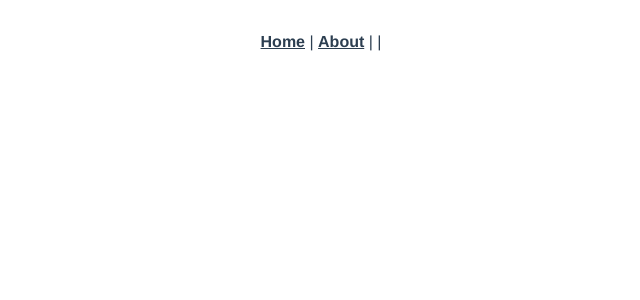
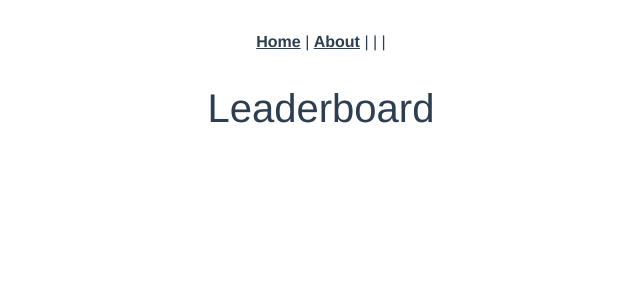
Before and after one commit to SymensJeffrey/golf_vue, a Vue app: page /indextournaments in a window 1280 px wide. Shown: the top 300 px of the page, without its empty margins (319-959 px from the left). Built offline with nearby package versions, Linux system fonts and the light colour scheme.

Commit message:
add index tournamnets page

```diff
--- a/src/App.vue
+++ b/src/App.vue
@@ -4,6 +4,7 @@
       <router-link to="/">Home</router-link> |
       <router-link to="/about">About</router-link> |
       <router-link v-if="isLoggedIn()" to="/indexScores">Scorecards</router-link> |
+      <router-link v-if="isLoggedIn()" to="/indexTournaments">Leaderboard</router-link> |
       <router-link v-if="isLoggedIn()" to="/logout">Logout</router-link>
     </div>
     <router-view />
--- a/src/router/index.js
+++ b/src/router/index.js
@@ -8,6 +8,7 @@ import Logout from "../views/Logout.vue";
 import CreateTournament from "../views/CreateTournament.vue";
 import CreateScore from "../views/CreateScore.vue";
 import IndexScores from "../views/IndexScores.vue";
+import IndexTournaments from "../views/IndexTournaments.vue";
 
 Vue.use(VueRouter);
 
@@ -20,6 +21,7 @@ const routes = [
   { path: "/createTournament", name: "createTournament", component: CreateTournament },
   { path: "/createScore", name: "createScore", component: CreateScore },
   { path: "/indexScores", name: "indexScores", component: IndexScores },
+  { path: "/indextournaments", name: "indextournaments", component: IndexTournaments },
 ];
 
 const router = new VueRouter({
--- /dev/null
+++ b/src/views/IndexTournaments.vue
@@ -0,0 +1,19 @@
+<template>
+  <div class="home">
+    <h1>{{ message }}</h1>
+  </div>
+</template>
+
+<style></style>
+
+<script>
+  export default {
+    data: function () {
+      return {
+        message: "Leaderboard",
+      };
+    },
+    created: function () {},
+    methods: {},
+  };
+</script>
```
